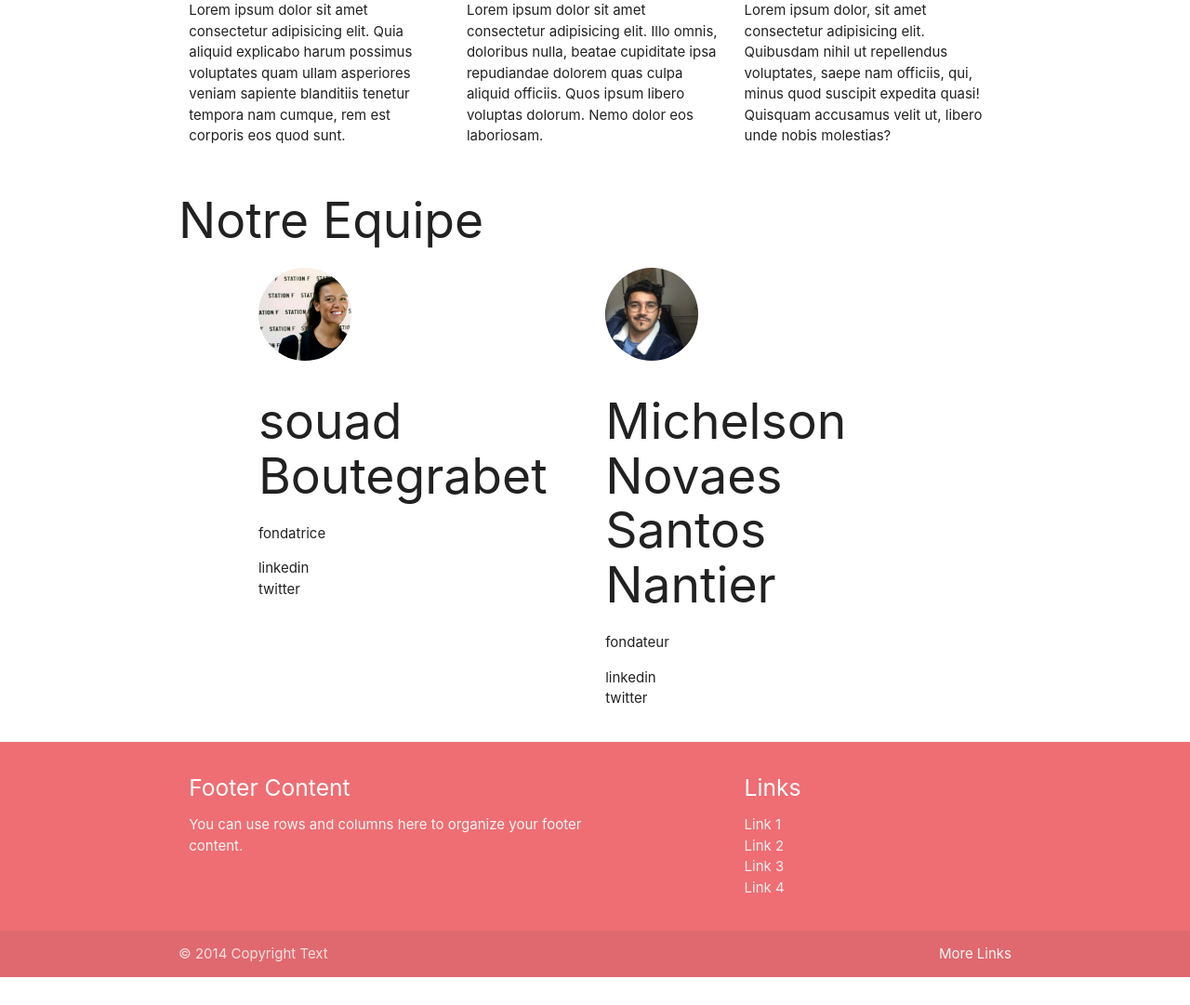
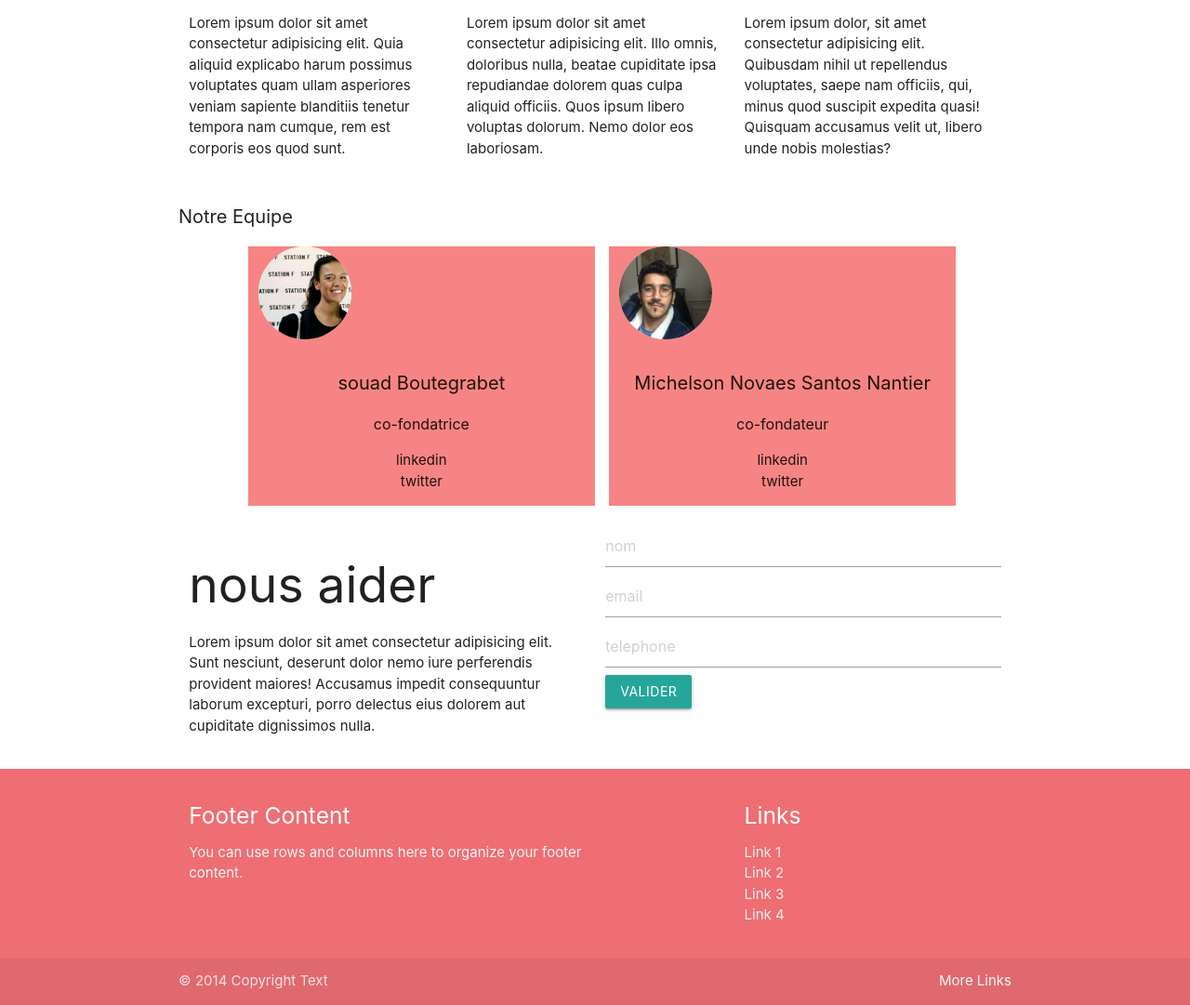
Before and after one commit to descodeuses/site, a PHP site: page / in a window 1280 px wide. Shown: the part 1760-2841 px from the top of the page at 93% size. Before the commit the page ends 2811 px from the top, so only its background shows below. Run offline with PHP 8.4, Linux system fonts and the light colour scheme.

Commit message:
contact
colonnes
formulaire

```diff
--- a/assets/css/style.css
+++ b/assets/css/style.css
@@ -31,8 +31,18 @@ form h2{
     background-color: aliceblue;
     border-radius: 50px;
     overflow: hidden;
+    text-align: center;
 }
 .photo-fondateurs img{
-    height: 100px;
     width: 100px;
 }
+.equipe h2{
+    font-size: 20px;
+}
+.equipe p{
+    font-size: 16px;
+}
+.profil{
+    margin-right: 15px;
+    background-color: rgb(247, 132, 132);
+}
--- a/index.html
+++ b/index.html
@@ -36,7 +36,7 @@
                         <h2>rejoignez-nous !</h2>
                         <input type="text" placeholder="nom">
                         <input type="email" placeholder="email">
-                        <a href="">Valider</a>
+                        <a class="btn" href="">Valider</a>
                     </form>
                 </div>
             </header>
@@ -107,14 +107,13 @@
             </section>
             <div class="row equipe">
                 <h2>Notre Equipe</h2>
-                <div>
-                    <div class="col s5 offset-s1">
+                <div class="col s5 offset-s1 profil center align">
                     <div class="photo-fondateurs">
                         <img src="assets/images/profilephoto.png" alt="photo souad">
                     </div>
                     <div>
                         <h2>souad Boutegrabet</h2>
-                            <p>fondatrice</p>
+                        <p>co-fondatrice</p>
                     </div>
                     <div class="rs">
                         <ul>
@@ -123,13 +122,13 @@
                         </ul>
                     </div>
                 </div>
-                    <div class="col s5">
+                <div class="col s5 profil center align">
                     <div class="photo-fondateurs">
                         <img src="assets/images/michelson.jpg" alt="photo michelson">
                     </div>
                     <div>
                         <h2>Michelson Novaes Santos Nantier</h2>
-                            <p>fondateur</p>
+                        <p>co-fondateur</p>
                     </div>
                     <div class="rs">
                         <ul>
@@ -138,6 +137,19 @@
                         </ul>
                     </div>
                 </div>
+            </div>
+            <div class="row contact">
+                <div class="col s6">
+                    <h2>nous aider</h2>
+                    <p>Lorem ipsum dolor sit amet consectetur adipisicing elit. Sunt nesciunt, deserunt dolor nemo iure perferendis provident maiores! Accusamus impedit consequuntur laborum excepturi, porro delectus eius dolorem aut cupiditate dignissimos nulla.</p>
+                </div>
+                <div class="col s6">
+                    <form>
+                        <input type="text" placeholder="nom">
+                        <input type="email" placeholder="email">
+                        <input type="tel" placeholder="telephone">
+                        <a class="btn" href="">valider</a>
+                    </form>
                 </div>
             </div>
         </main>
```
Lines whose indentation alone changed are shown as unchanged.
